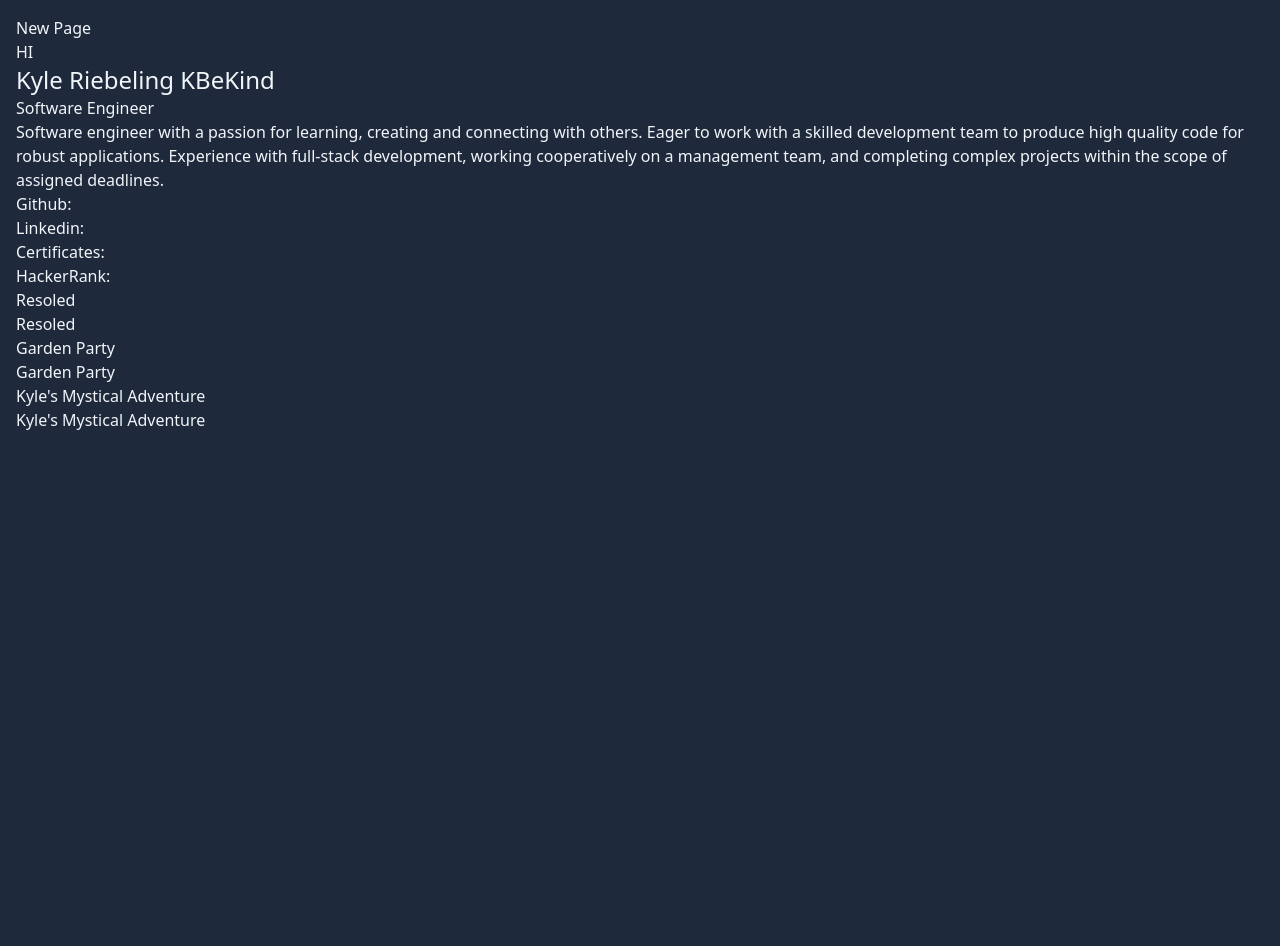
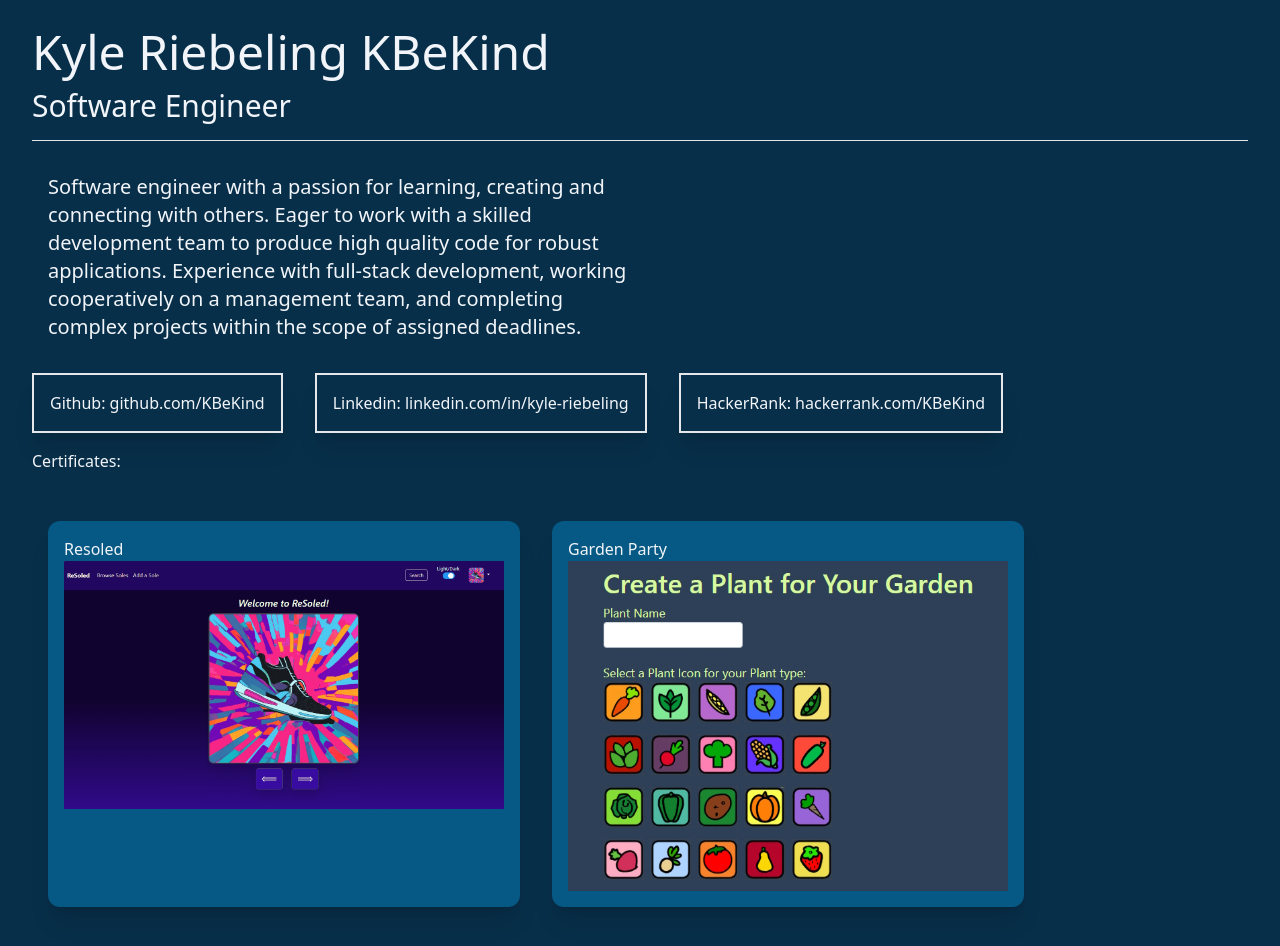
Before and after one commit to KBeKind/portfolio, a Next.js app: page / in a window 1280 px wide. Shown: the top 946 px of the page. Before the commit the page ends 800 px from the top, so only its background shows below. Built offline with nearby package versions, Linux system fonts and the light colour scheme.

Commit message:
added more styling more links and some images

```diff
--- a/src/app/layout.tsx
+++ b/src/app/layout.tsx
@@ -17,7 +17,7 @@ export default function RootLayout({
   return (
     <html lang="en">
       <body
-        className={`inter.className bg-slate-800 text-slate-100 container mx-auto p-4`}
+        className={`inter.className bg-sky-950 text-slate-100 container mx-auto p-4`}
       >
         {children}
       </body>
--- a/src/app/page.tsx
+++ b/src/app/page.tsx
@@ -3,33 +3,51 @@ import Link from "next/link";
 export default function Home() {
   return (
     <>
-      <Link href="/new">New Page</Link>
-
-      <h1>HI</h1>
-      <p className="text-2xl">Kyle Riebeling KBeKind</p>
-      <h3>Software Engineer</h3>
-
+      <p className="text-5xl mx-4 my-3">Kyle Riebeling KBeKind</p>
+      <p className="text-3xl mx-4 my-3">Software Engineer</p>
+      <hr className="m-4" />
+      <div className="text-xl w-1/2 m-4 p-4">
         <p>
           Software engineer with a passion for learning, creating and connecting
           with others. Eager to work with a skilled development team to produce
           high quality code for robust applications. Experience with full-stack
-        development, working cooperatively on a management team, and completing
-        complex projects within the scope of assigned deadlines.
+          development, working cooperatively on a management team, and
+          completing complex projects within the scope of assigned deadlines.
         </p>
+      </div>
+      <div className="flex">
+        <div className="mx-4 p-4 border-2 shadow-xl">
+          <Link href="https://github.com/KBeKind">
+            Github: github.com/KBeKind
+          </Link>
+        </div>
+        <div className="mx-4 p-4 border-2 shadow-xl">
+          <Link href="https://www.linkedin.com/in/kyle-riebeling/">
+            Linkedin: linkedin.com/in/kyle-riebeling
+          </Link>
+        </div>
+        <div className="mx-4 p-4 border-2 shadow-xl">
+          <Link href="https://www.hackerrank.com/KBeKind">
+            HackerRank: hackerrank.com/KBeKind
+          </Link>
+        </div>
+      </div>
+      <div className="p-4">
+        <h3>Certificates: </h3>
+      </div>
+      <div className="flex p-4 w-5/6">
+        <div className="m-4 p-4 w-1/2 bg-sky-800 rounded-xl shadow-xl">
+          <Link href="/resoled">Resoled</Link>
+          <img src="/images/resoled-home.jpg" alt="ReSoled Home Page" />
+        </div>
 
-      <h3> Github: </h3>
-      <h3>Linkedin: </h3>
-      <h3>Certificates: </h3>
-      <h3>HackerRank:</h3>
-      <div>
-        <h3>Resoled</h3>
-        <Link href="/resoled">Resoled</Link>
-
-        <h3>Garden Party</h3>
+        <div className="m-4 p-4 w-1/2 bg-sky-800 rounded-xl shadow-xl">
           <Link href="/gardenparty">Garden Party</Link>
-
-        <h3>Kyle's Mystical Adventure</h3>
-        <Link href="/adventure">Kyle's Mystical Adventure</Link>
+          <img
+            src="/images/garden-party.jpg"
+            alt="Garden Party Create a Plant Page"
+          />
+        </div>
       </div>
     </>
   );
```
Also changed, not shown: public/images/garden-party.jpg (added), public/images/resoled-home.jpg (added). Lines whose indentation alone changed are shown as unchanged.
